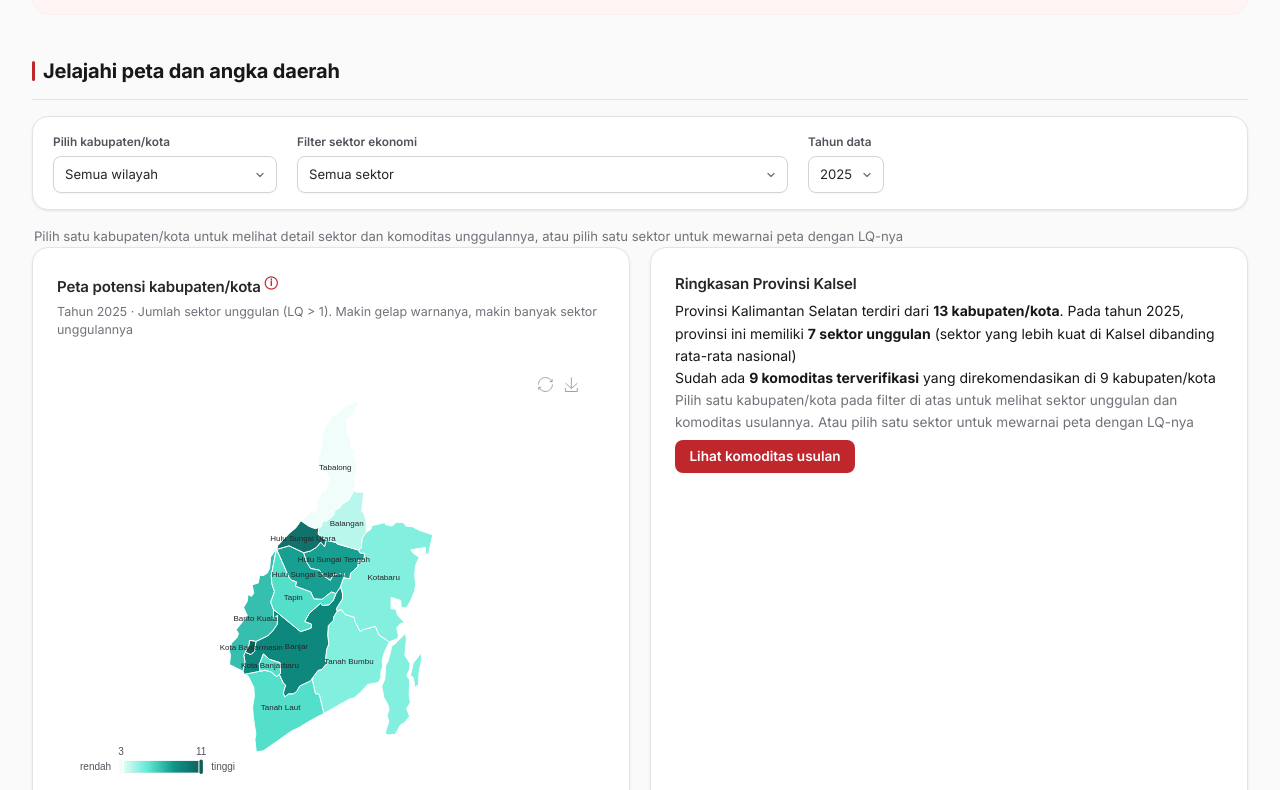
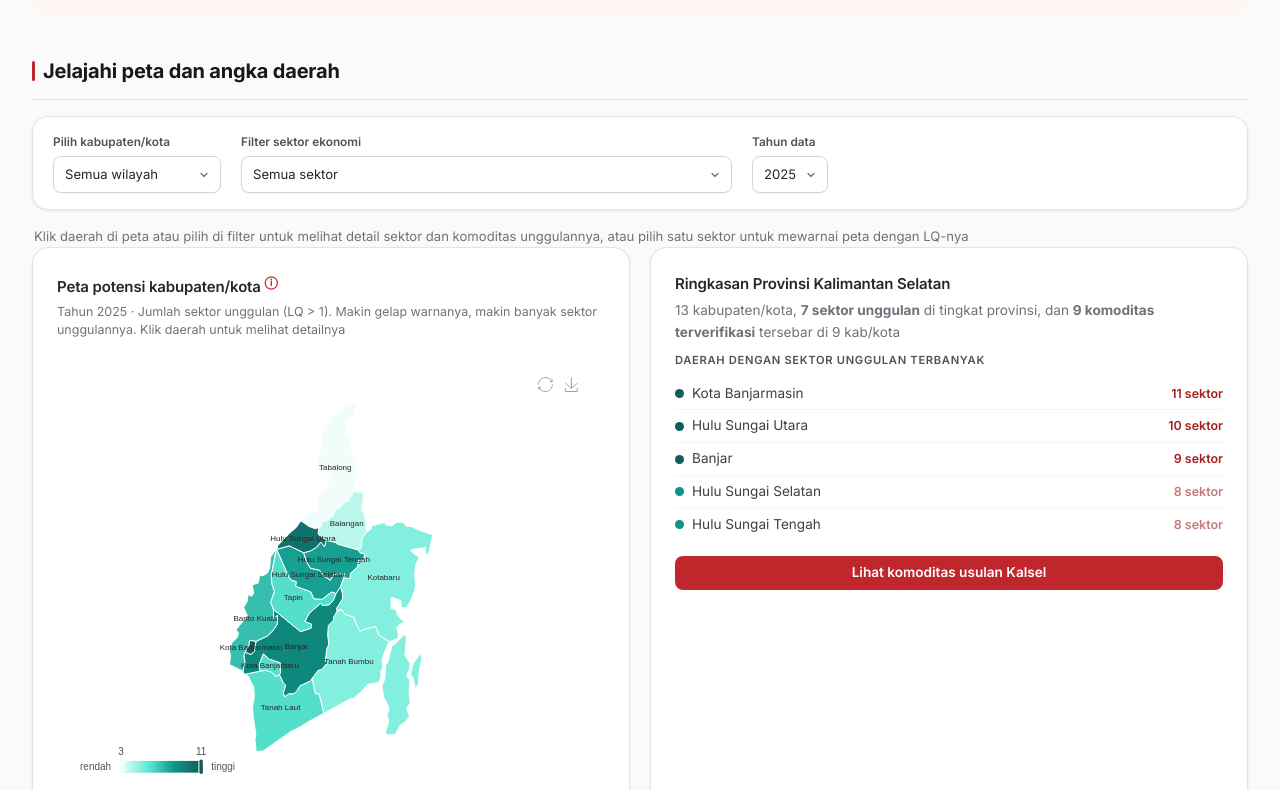
Before and after one commit to locitaresmi/ped-kalsel-dashboard, a React (Vite) app: page / in a window 1280 px wide. Shown: the part 755-1545 px from the top of the page. Built offline with nearby package versions, Linux system fonts and the light colour scheme.

Commit message:
fixed ringkasan ux + filter

```diff
--- a/src/components/EChart.tsx
+++ b/src/components/EChart.tsx
@@ -6,6 +6,7 @@ interface Props extends ChartOpts {
   height?: number;
   renderer?: "svg" | "canvas";
   className?: string;
+  onEvents?: Record<string, (params: any) => void>;
 }
 
 export function EChart({
@@ -15,6 +16,7 @@ export function EChart({
   noToolbox,
   noZoom,
   className,
+  onEvents,
 }: Props) {
   return (
     <ReactECharts
@@ -24,6 +26,7 @@ export function EChart({
       style={{ height, width: "100%" }}
       opts={{ renderer }}
       className={className}
+      onEvents={onEvents}
     />
   );
 }
--- a/src/hooks/useFilters.ts
+++ b/src/hooks/useFilters.ts
@@ -1,7 +1,10 @@
 import { useSearchParams } from "react-router-dom";
 import { WILAYAH, SEKTOR, TAHUN, SEMUA, type Wilayah, type Sektor } from "../lib/sektor";
 
-export const WILAYAH_OPSI: Wilayah[] = [{ id: SEMUA, nama: "Semua wilayah" }, ...WILAYAH];
+export const WILAYAH_OPSI: Wilayah[] = [
+  { id: SEMUA, nama: "Semua wilayah" },
+  ...WILAYAH.filter((w) => w.id !== "6300"),
+];
 export const SEKTOR_OPSI: Sektor[] = [{ kode: SEMUA, nama: "Semua sektor" }, ...SEKTOR];
 
 export interface Filters {
--- a/src/pages/KomoditasUsulan.tsx
+++ b/src/pages/KomoditasUsulan.tsx
@@ -3,11 +3,10 @@ import { group } from "d3-array";
 import { format } from "d3-format";
 import { useDataset } from "../hooks/useDataset";
 import { useFilters } from "../hooks/useFilters";
-import { isSemua, WILAYAH } from "../lib/sektor";
+import { isSemua, WILAYAH, TAHUN } from "../lib/sektor";
 import { skorKomoditas, skorKomoditasProvinsi, type Usulan } from "../lib/komoditas";
 import { Card, HeroNote, LangkahLanjut } from "../components/ui";
 import { DataTable, type Column } from "../components/DataTable";
-import { FilterBar } from "../components/FilterBar";
 import { ErrorBlock } from "./Ringkasan";
 import type { Row } from "../lib/data";
 
@@ -287,6 +286,8 @@ function InventarisLengkap({ rows }: { rows: Row[] }) {
 }
 
 
+const tahunTerbaru = TAHUN[TAHUN.length - 1];
+
 export function KomoditasUsulan() {
   const f = useFilters();
   const { csv, json, loading, error } = useDataset({
@@ -305,8 +306,8 @@ export function KomoditasUsulan() {
   const usulanAI = (json.usulan_ai ?? {}) as { layer1?: Row[]; layer2?: Row[] };
 
   const { perWilayah, usulanProvinsi, tierBPerWilayah, aiL2PerWilayah, prodKKPerWilayah, cariL1 } = useMemo(() => {
-    const skor = skorKomoditas({ produksi, pdrb, wilayah: wilayahCsv, ekspor, tahun: f.tahun, basisEkspor: "kalsel" });
-    const usulanProvinsi = skorKomoditasProvinsi({ komoditasProv, ekspor, pdrb, wilayah: wilayahCsv, tahun: f.tahun, topProv: 10, basisEkspor: "kalsel" });
+    const skor = skorKomoditas({ produksi, pdrb, wilayah: wilayahCsv, ekspor, tahun: tahunTerbaru, basisEkspor: "kalsel" });
+    const usulanProvinsi = skorKomoditasProvinsi({ komoditasProv, ekspor, pdrb, wilayah: wilayahCsv, tahun: tahunTerbaru, topProv: 10, basisEkspor: "kalsel" });
     const tierBPerWilayah = group(tierBCsv, (d) => String(d.wilayah_id));
     const aiL2PerWilayah = group(usulanAI.layer2 ?? [], (d) => String(d.wilayah_id));
     const aiL1ByKom = new Map((usulanAI.layer1 ?? []).map((d) => [normKom(d.komoditas), d]));
@@ -320,7 +321,7 @@ export function KomoditasUsulan() {
     };
 
     return { perWilayah: skor.perWilayah, usulanProvinsi, tierBPerWilayah, aiL2PerWilayah, prodKKPerWilayah, cariL1 };
-  }, [produksi, pdrb, wilayahCsv, ekspor, komoditasProv, tierBCsv, usulanAI, produksiKK, f.tahun]);
+  }, [produksi, pdrb, wilayahCsv, ekspor, komoditasProv, tierBCsv, usulanAI, produksiKK]);
 
   const semuaUsulan = useMemo(() => {
     const out: Row[] = [];
@@ -417,11 +418,10 @@ export function KomoditasUsulan() {
       <h1 className="page-title">Komoditas usulan</h1>
       <p className="page-lede">
         Komoditas apa yang direkomendasikan, dan di mana? Setiap rekomendasi disertai dasar bukti
-        yang bisa ditelusuri: data statistik, dokumen pemerintah, atau laporan.
-        Pilih kabupaten/kota di bawah untuk melihat rekomendasinya
+        yang bisa ditelusuri: data statistik, dokumen pemerintah, atau laporan. Rekomendasi memakai
+        data tarikan terbaru secara otomatis. Pilih kabupaten/kota di bawah untuk melihat
+        rekomendasinya
       </p>
-
-      <FilterBar showWilayah={false} showSektor={false} />
 
       <div className="card info-dasar">
         <strong>Cara membaca dasar usulan</strong>
--- a/src/pages/Ringkasan.tsx
+++ b/src/pages/Ringkasan.tsx
@@ -3,7 +3,7 @@ import { Link, useNavigate } from "react-router-dom";
 import { sum, rollups } from "d3-array";
 import { useDataset } from "../hooks/useDataset";
 import { useFilters, WILAYAH_OPSI } from "../hooks/useFilters";
-import { isSemua, namaPendek, SEMUA, type Wilayah } from "../lib/sektor";
+import { isSemua, namaPendek, SEMUA, WILAYAH, type Wilayah } from "../lib/sektor";
 import { skorKomoditas } from "../lib/komoditas";
 import { fmtRp, fmt2, pctSigned } from "../lib/format";
 import { KalselMap } from "../components/KalselMap";
@@ -125,6 +125,27 @@ export function Ringkasan() {
       ? "Jumlah sektor unggulan (LQ > 1)"
       : `LQ sektor ${namaPendek(f.sektor.kode, f.sektor.nama)}`;
 
+  const topDaerah = useMemo(() => {
+    if (!wilayahLQ.length) return [];
+    return WILAYAH.filter((w) => w.id !== "6300")
+      .map((w) => ({
+        id: w.id,
+        nama: w.nama,
+        n: wilayahLQ.filter(
+          (d) => String(d.wilayah_id) === w.id && d.tahun === tahun && (d.lq as number) >= 1
+        ).length,
+      }))
+      .filter((d) => d.n > 0)
+      .sort((a, b) => b.n - a.n);
+  }, [wilayahLQ, tahun]);
+
+  const selWil = !isSemua(f.wilayah) && f.wilayah.id !== "6300" ? f.wilayah : null;
+  const selBasisN = selWil
+    ? wilayahLQ.filter(
+        (d) => String(d.wilayah_id) === selWil.id && d.tahun === tahun && (d.lq as number) >= 1
+      ).length
+    : 0;
+
   if (error) return <ErrorBlock error={error} />;
 
   return (
@@ -144,7 +165,7 @@ export function Ringkasan() {
             <div>
               <strong>Lihat gambaran umum</strong>
               <br />
-              <span className="muted">Peta dan angka kunci Kalsel ada di halaman ini</span>
+              <span className="muted">Peta dan indikator utama Kalsel ada di halaman ini</span>
             </div>
           </div>          <div className="langkah">
             <span className="no">2</span>
@@ -164,9 +185,9 @@ export function Ringkasan() {
         </div>
       </details>
 
-      <h2 className="section-title">Angka kunci Provinsi Kalimantan Selatan</h2>
+      <h2 className="section-title">Indikator utama Provinsi Kalimantan Selatan</h2>
       {loading ? (
-        <div className="loading-block">Memuat angka kunci…</div>
+        <div className="loading-block">Memuat indikator utama…</div>
       ) : (
         <div className="kpi-grid">
           <KpiCard
@@ -244,7 +265,7 @@ export function Ringkasan() {
       </div>
 
       <h2 className="section-title">Jelajahi peta dan angka daerah</h2>
-      <FilterBar hint="Pilih satu kabupaten/kota untuk melihat detail sektor dan komoditas unggulannya, atau pilih satu sektor untuk mewarnai peta dengan LQ-nya" />
+      <FilterBar showReset hint="Klik daerah di peta atau pilih di filter untuk melihat detail sektor dan komoditas unggulannya, atau pilih satu sektor untuk mewarnai peta dengan LQ-nya" />
 
       {loading ? (
         <div className="loading-block">Memuat peta Kalsel…</div>
@@ -257,7 +278,7 @@ export function Ringkasan() {
                 <InfoTip teks="LQ (Location Quotient) menunjukkan seberapa terspesialisasi suatu daerah di sektor tertentu dibanding rata-rata nasional. LQ lebih dari 1 berarti sektor itu lebih kuat di daerah ini." />
               </>
             }
-            subtitle={`Tahun ${tahun} · ${petaLabel}. Makin gelap warnanya, makin banyak sektor unggulannya`}
+            subtitle={`Tahun ${tahun} · ${petaLabel}. Makin gelap warnanya, makin banyak sektor unggulannya. Klik daerah untuk melihat detailnya`}
           >
             {kalsel && (
               <KalselMap
@@ -272,15 +293,20 @@ export function Ringkasan() {
                       : `LQ ${fmt2(v)}`
                 }
                 downloadName="peta-ped-kalsel"
+                onPilihWilayah={(id) => f.setWilayah(id)}
               />
             )}
           </Card>
 
-          <Card title={isSemua(f.wilayah) ? "Ringkasan Provinsi Kalsel" : "Wilayah terpilih"}>
+          <Card
+            title={selWil ? selWil.nama : "Ringkasan Provinsi Kalimantan Selatan"}
+            subtitle={selWil ? `Tahun ${tahun} · ${selBasisN} sektor unggulan (LQ > 1)` : undefined}
+          >
             <DetailWilayah
               w={f.wilayah}
               tahun={tahun}
               wilayahLQ={wilayahLQ}
+              topDaerah={topDaerah}
               nSektorBasis={kpi.nSektorBasis}
               totalUsulan={usulan.totalUsulan}
               nWilayahUsulan={usulan.nWilayahUsulan}
@@ -298,82 +324,111 @@ export function Ringkasan() {
   );
 }
 
+function dotBasis(n: number, max: number): string {
+  const r = max ? n / max : 0;
+  return r >= 0.75 ? RAMP_BASIS[3] : r >= 0.5 ? RAMP_BASIS[2] : r >= 0.25 ? RAMP_BASIS[1] : RAMP_BASIS[0];
+}
+
 function DetailWilayah({
-  w, tahun, wilayahLQ, nSektorBasis, totalUsulan, nWilayahUsulan,
+  w, tahun, wilayahLQ, topDaerah, nSektorBasis, totalUsulan, nWilayahUsulan,
 }: {
-  w: Wilayah; tahun: number; wilayahLQ: Row[];
+  w: Wilayah; tahun: number; wilayahLQ: Row[]; topDaerah: { id: string; nama: string; n: number }[];
   nSektorBasis: number; totalUsulan: number; nWilayahUsulan: number;
 }) {
-  if (isSemua(w)) {
+  if (isSemua(w) || w.id === "6300") {
+    const maxN = topDaerah[0]?.n ?? 0;
     return (
       <div>
-        <p>
-          Provinsi Kalimantan Selatan terdiri dari <strong>13 kabupaten/kota</strong>. Pada tahun{" "}
-          {tahun}, provinsi ini memiliki <strong>{nSektorBasis || "—"} sektor unggulan</strong>{" "}
-          (sektor yang lebih kuat di Kalsel dibanding rata-rata nasional)
+        <p className="muted" style={{ marginTop: 0 }}>
+          13 kabupaten/kota, <strong>{nSektorBasis || "—"} sektor unggulan</strong> di tingkat
+          provinsi, dan <strong>{totalUsulan || "—"} komoditas terverifikasi</strong> tersebar di{" "}
+          {nWilayahUsulan} kab/kota
         </p>
-        <p>
-          Sudah ada <strong>{totalUsulan || "—"} komoditas terverifikasi</strong> yang
-          direkomendasikan di {nWilayahUsulan} kabupaten/kota
-        </p>
-        <p className="muted">
-          Pilih satu kabupaten/kota pada filter di atas untuk melihat sektor unggulan dan komoditas
-          usulannya. Atau pilih satu sektor untuk mewarnai peta dengan LQ-nya
-        </p>
-        <p>
-          <Link className="btn-cta" to="/komoditas-usulan">
-            Lihat komoditas usulan
-          </Link>
-        </p>
+
+        {topDaerah.length > 0 && (
+          <div className="top-daerah">
+            <div className="top-daerah-title">Daerah dengan sektor unggulan terbanyak</div>
+            {topDaerah.slice(0, 5).map((d, i) => (
+              <Link key={d.id} className="td-item" to={`/komoditas-usulan?wilayah=${d.id}`}>
+                <span className="td-dot" style={{ background: dotBasis(d.n, maxN) }} />
+                <span className="td-name">{d.nama}</span>
+                <span className="td-val" style={{ opacity: i < 3 ? 1 : 0.6 }}>
+                  {d.n} sektor
+                </span>
+              </Link>
+            ))}
+          </div>
+        )}
+
+        <Link className="btn-cta btn-block" to="/komoditas-usulan">
+          Lihat komoditas usulan Kalsel
+        </Link>
       </div>
     );
   }
-  if (w.id === "6300") {
+
+  const rows = wilayahLQ.filter((d) => String(d.wilayah_id) === w.id && d.tahun === tahun);
+  if (!rows.length) {
     return (
-      <div>
-        <p>
-          Level provinsi. Lihat angka kunci dan grafik di bawah, atau pilih satu kabupaten/kota untuk
-          melihat detailnya
-        </p>
-        <p>
-          <Link className="btn-cta" to="/komoditas-usulan">
-            Lihat komoditas usulan
-          </Link>
-        </p>
-      </div>
+      <p className="muted" style={{ marginTop: 0 }}>
+        Data rincian sektor (PDRB 17 sektor) belum tersedia untuk wilayah ini di sumber BPS. Bagian
+        ini sengaja dikosongkan dan ditandai sebagai keterbatasan
+      </p>
     );
   }
-  const basis = wilayahLQ
-    .filter((d) => String(d.wilayah_id) === w.id && d.tahun === tahun && (d.lq as number) >= 1)
+
+  const basis = rows
+    .filter((d) => (d.lq as number) >= 1)
     .sort((a, b) => (b.lq as number) - (a.lq as number));
-  if (!basis.length) {
-    return (
-      <div>
-        <p>
-          Data rincian sektor (PDRB 17 sektor) belum tersedia untuk wilayah ini di sumber BPS,
-          misalnya Kotabaru. Bagian ini sengaja dikosongkan dan ditandai sebagai keterbatasan
-        </p>
-      </div>
-    );
-  }
+  const pdrbWil = sum(rows, (d) => d.pdrb_wil as number);
+  const prev = wilayahLQ.filter((d) => String(d.wilayah_id) === w.id && d.tahun === tahun - 1);
+  const pdrbPrev = sum(prev, (d) => d.pdrb_wil as number);
+  const growth = pdrbPrev ? (pdrbWil / pdrbPrev - 1) * 100 : null;
+  const maxLq = basis[0] ? (basis[0].lq as number) : 1;
+
   return (
     <div>
-      <p className="muted">
-        Tahun {tahun} · {basis.length} sektor unggulan (LQ &gt; 1)
-      </p>
-      <p>Sektor terkuat di {w.nama} (LQ tertinggi):</p>
-      <ul style={{ margin: "0.25rem 0", paddingLeft: "1.1rem" }}>
-        {basis.slice(0, 5).map((d) => (
-          <li key={String(d.sektor_kode)}>
-            {String(d.sektor)} <strong>(LQ {fmt2(d.lq as number)})</strong>
-          </li>
-        ))}
-      </ul>
-      <p>
-        <Link className="btn-cta" to={`/komoditas-usulan?wilayah=${w.id}`}>
-          Komoditas usulan {w.nama}
-        </Link>
-      </p>
+      <div className="mini-stats">
+        <div className="mini-stat">
+          <div className="ms-val">{pdrbWil ? fmtRp(pdrbWil) : "—"}</div>
+          <div className="ms-lbl">PDRB (miliar Rp)</div>
+        </div>
+        <div className="mini-stat">
+          <div className={`ms-val ${growth != null ? (growth >= 0 ? "pos" : "neg") : ""}`}>
+            {growth == null ? "—" : `${pctSigned(growth)}%`}
+          </div>
+          <div className="ms-lbl">Pertumbuhan</div>
+        </div>
+        <div className="mini-stat">
+          <div className="ms-val">{basis.length}/17</div>
+          <div className="ms-lbl">Sektor unggulan</div>
+        </div>
+      </div>
+
+      {basis.length > 0 ? (
+        <div className="lq-list">
+          <div className="top-daerah-title">Sektor terkuat (LQ)</div>
+          {basis.slice(0, 5).map((d) => (
+            <div key={String(d.sektor_kode)} className="lq-row">
+              <span className="lq-name">{namaPendek(String(d.sektor_kode), String(d.sektor))}</span>
+              <span className="lq-track">
+                <span
+                  className="lq-fill"
+                  style={{ width: `${Math.max(8, ((d.lq as number) / maxLq) * 100)}%` }}
+                />
+              </span>
+              <span className="lq-val">{fmt2(d.lq as number)}</span>
+            </div>
+          ))}
+          <div className="lq-note">LQ &gt; 1 = lebih kuat dari rata-rata nasional</div>
+        </div>
+      ) : (
+        <p className="muted">Belum ada sektor dengan LQ di atas 1 untuk wilayah ini pada {tahun}</p>
+      )}
+
+      <Link className="btn-cta btn-block" to={`/komoditas-usulan?wilayah=${w.id}`}>
+        Komoditas usulan {w.nama}
+      </Link>
     </div>
   );
 }
--- a/src/styles/custom.css
+++ b/src/styles/custom.css
@@ -329,6 +329,43 @@ select.input-control.aktif {
 .langkah-lanjut .ll-teks strong { color: var(--color-neutral-900); }
 .langkah-lanjut .btn-cta { margin-top: 0; flex: none; }
 
+.btn-cta.btn-block { display: block; width: 100%; text-align: center; margin-top: var(--space-4); }
+
+.filter-reset {
+  margin-left: auto; align-self: center;
+  background: none; border: 1px solid var(--color-neutral-300);
+  border-radius: var(--radius-md); padding: 6px 12px;
+  font-size: 0.8rem; font-weight: 600; color: var(--color-neutral-600);
+  cursor: pointer; transition: border-color var(--transition-fast), color var(--transition-fast);
+}
+.filter-reset:hover { border-color: var(--color-primary-500); color: var(--color-primary-700); }
+
+.peta-klikable { cursor: pointer; }
+
+.mini-stats { display: grid; grid-template-columns: repeat(3, 1fr); gap: var(--space-2); margin-bottom: var(--space-4); }
+.mini-stat { background: var(--color-neutral-50); border: 1px solid var(--color-neutral-200); border-radius: var(--radius-md); padding: var(--space-3); text-align: center; }
+.mini-stat .ms-val { font-size: 1.1rem; font-weight: 700; color: var(--color-neutral-900); letter-spacing: -0.01em; }
+.mini-stat .ms-val.pos { color: var(--color-success-600); }
+.mini-stat .ms-val.neg { color: var(--color-danger-600); }
+.mini-stat .ms-lbl { font-size: 0.68rem; color: var(--color-neutral-500); margin-top: 2px; line-height: 1.3; }
+
+.top-daerah { margin: var(--space-2) 0 var(--space-3); }
+.top-daerah-title { font-size: 0.7rem; font-weight: 600; text-transform: uppercase; letter-spacing: 0.06em; color: var(--color-neutral-600); margin-bottom: var(--space-2); }
+.td-item { display: flex; align-items: center; gap: var(--space-2); padding: 5px 0; font-size: 0.85rem; color: var(--color-neutral-700); text-decoration: none; border-bottom: 1px solid var(--color-neutral-100); }
+.td-item:last-of-type { border-bottom: none; }
+.td-item:hover { color: var(--color-primary-700); }
+.td-dot { width: 9px; height: 9px; border-radius: 50%; flex: none; }
+.td-name { flex: 1; }
+.td-val { font-size: 0.78rem; font-weight: 600; color: var(--color-primary-700); }
+
+.lq-list { margin: var(--space-2) 0 var(--space-3); }
+.lq-row { display: flex; align-items: center; gap: var(--space-2); padding: 4px 0; }
+.lq-name { flex: 1 1 40%; font-size: 0.82rem; color: var(--color-neutral-700); }
+.lq-track { flex: 1 1 35%; height: 7px; background: var(--color-neutral-100); border-radius: 999px; overflow: hidden; }
+.lq-fill { display: block; height: 100%; border-radius: 999px; background: var(--color-primary-600); }
+.lq-val { flex: none; min-width: 30px; text-align: right; font-size: 0.8rem; font-weight: 600; color: var(--color-primary-700); }
+.lq-note { font-size: 0.7rem; color: var(--color-neutral-500); margin-top: var(--space-2); }
+
 .chip.active { background: var(--color-primary-600); color: #fff; border-color: var(--color-primary-700); font-weight: 600; }
 .kab-chips { display: flex; flex-wrap: wrap; gap: 0.4rem; margin: 0.4rem 0 1rem; }
 
```
Also changed, not shown: src/components/FilterBar.tsx (+17 -1 lines), src/components/KalselMap.tsx (+31 -1 lines).
